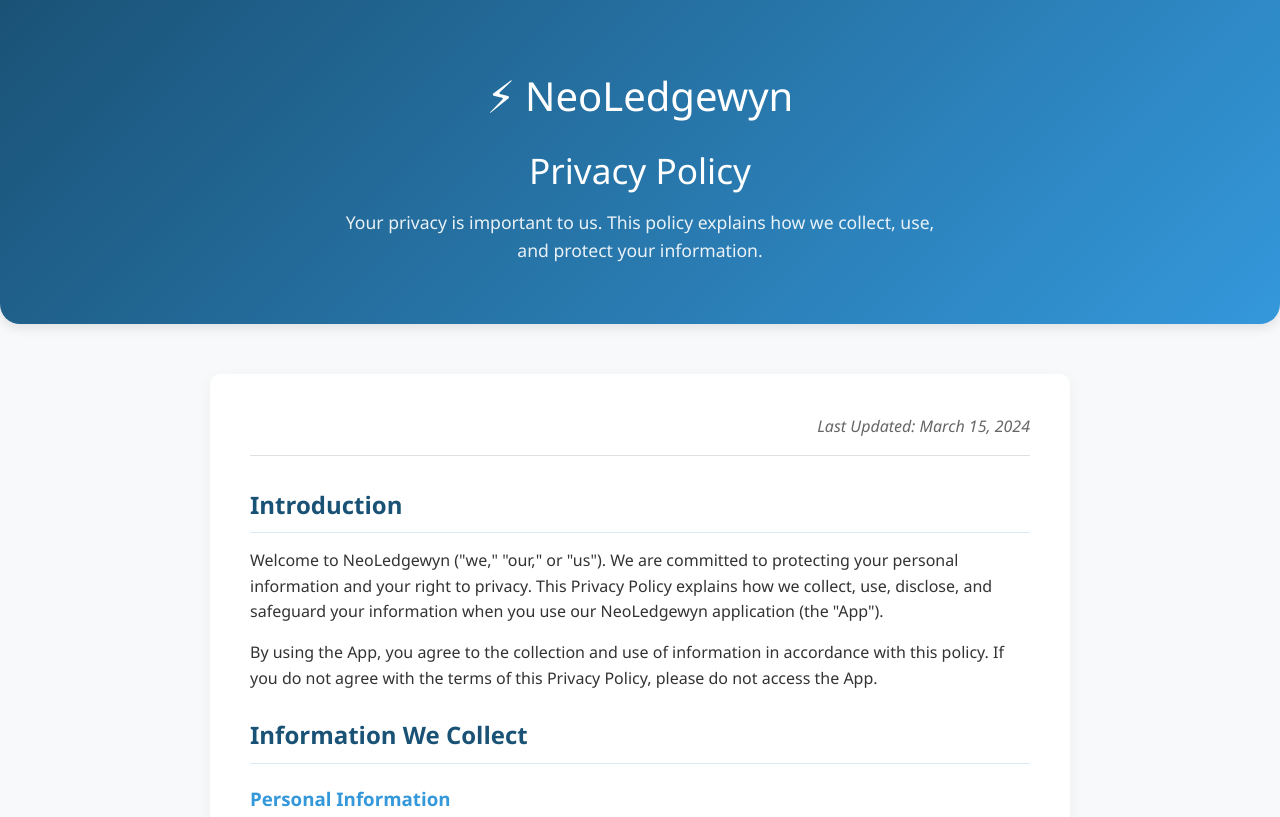
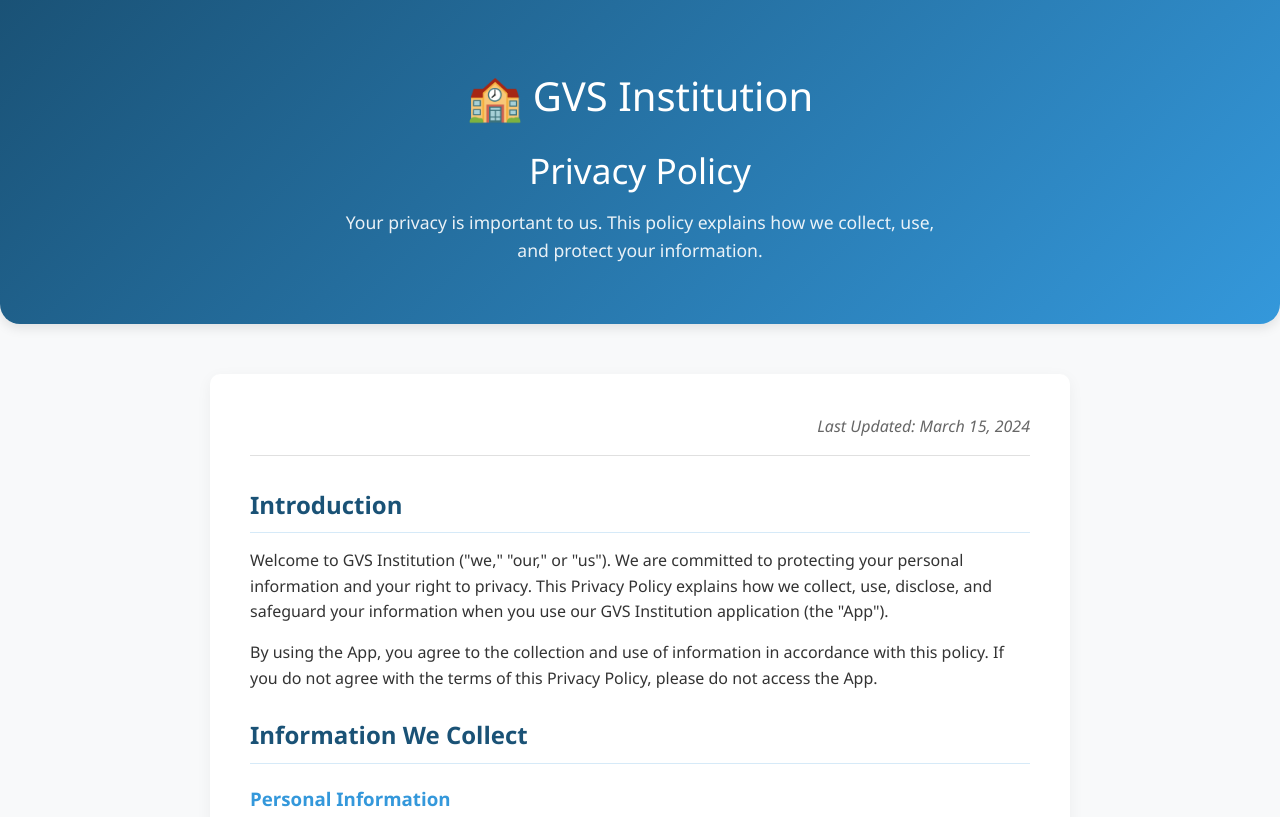
Before and after one commit to zxjota/NeoLedgewyn-web, a plain HTML site: page index.html in a window 1280 px wide. Shown: the top 817 px of the page. Drawn offline with Linux system fonts and the light colour scheme.

Commit message:
Update index.html

```diff
--- a/index.html
+++ b/index.html
@@ -3,7 +3,7 @@
 <head>
     <meta charset="UTF-8">
     <meta name="viewport" content="width=device-width, initial-scale=1.0">
-    <title>Privacy Policy - NeoLedgewyn</title>
+    <title>Privacy Policy - GVS Institution</title>
     <style>
         :root {
             --primary-color: #1a5276;
@@ -181,8 +181,8 @@
     <header>
         <div class="container">
             <div class="logo">
-                <span class="logo-icon">⚡</span>
-                <span>NeoLedgewyn</span>
+                <span class="logo-icon">🏫</span>
+                <span>GVS Institution</span>
             </div>
             <h1>Privacy Policy</h1>
             <p>Your privacy is important to us. This policy explains how we collect, use, and protect your information.</p>
@@ -194,7 +194,7 @@
             <div class="last-updated">Last Updated: March 15, 2024</div>
 
             <h2>Introduction</h2>
-            <p>Welcome to NeoLedgewyn ("we," "our," or "us"). We are committed to protecting your personal information and your right to privacy. This Privacy Policy explains how we collect, use, disclose, and safeguard your information when you use our NeoLedgewyn application (the "App").</p>
+            <p>Welcome to GVS Institution ("we," "our," or "us"). We are committed to protecting your personal information and your right to privacy. This Privacy Policy explains how we collect, use, disclose, and safeguard your information when you use our GVS Institution application (the "App").</p>
 
             <p>By using the App, you agree to the collection and use of information in accordance with this policy. If you do not agree with the terms of this Privacy Policy, please do not access the App.</p>
 
@@ -266,7 +266,7 @@
                 <h3>Contact Us</h3>
                 <p>If you have any questions about this Privacy Policy or our data practices, please contact us at:</p>
                 <p><strong>Email:</strong> finastratechnologies@gmail.com</p>
-                <p><strong>App Name:</strong> NeoLedgewyn</p>
+                <p><strong>App Name:</strong> GVS Institution</p>
                 <p>We typically respond to inquiries within 1-2 business days.</p>
             </div>
         </div>
@@ -274,7 +274,7 @@
 
     <footer>
         <div class="container">
-            <p>&copy; 2024 NeoLedgewyn. All rights reserved.</p>
+            <p>&copy; 2024 GVS Institution. All rights reserved.</p>
             <p style="margin-top: 10px; font-size: 0.8rem;">This Privacy Policy is effective as of March 15, 2024.</p>
         </div>
     </footer>
@@ -282,7 +282,6 @@
     <a href="#" class="back-to-top" id="backToTop">↑</a>
 
     <script>
-        // Back to top button functionality
         const backToTopButton = document.getElementById('backToTop');
 
         window.addEventListener('scroll', () => {
@@ -301,7 +300,6 @@
             });
         });
 
-        // Smooth scrolling for anchor links
         document.querySelectorAll('a[href^="#"]').forEach(anchor => {
             anchor.addEventListener('click', function (e) {
                 if (this.getAttribute('href') === '#') return;
```
